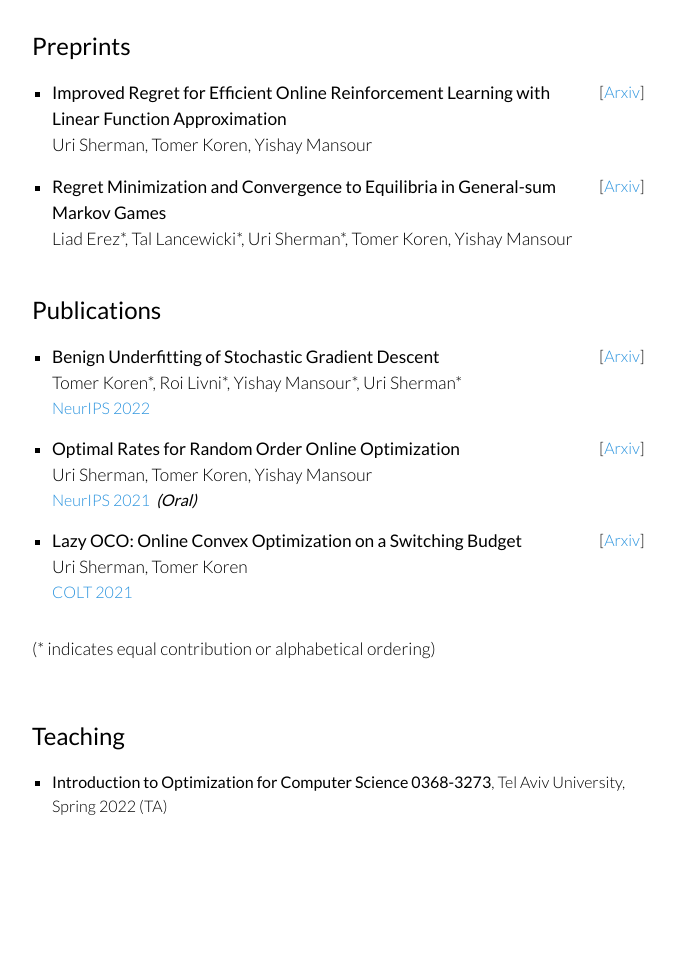
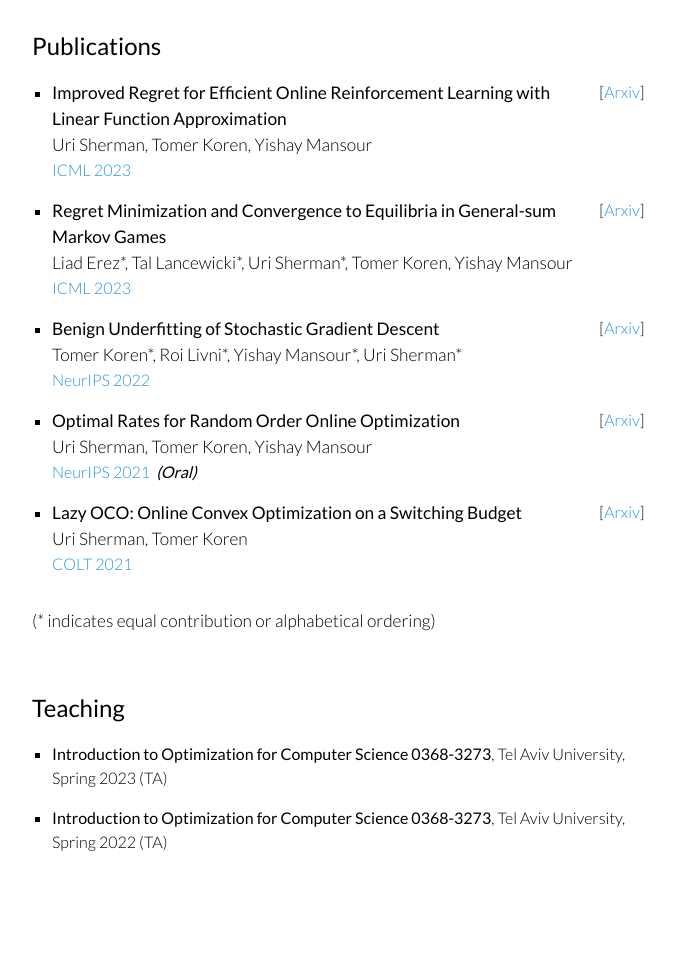
Before and after one commit to urisherman/urisherman.github.io, a Jekyll site: the page built from index.md, in a window 1280 px wide. Shown: the part 653-1619 px from the top of the page, without its empty margins (304-979 px from the left). Built offline with Jekyll 4.4.1, drawn with Linux system fonts in a browser that asks for light colours; before the commit the page ends 1583 px from its top, so only the background shows below that.

Commit message:
icml2023

```diff
--- a/_layouts/home.html
+++ b/_layouts/home.html
@@ -11,7 +11,7 @@ layout: default
   </div>
 </div>
 
-<div class="row g-5 mb-4">
+<!-- <div class="row g-5 mb-4">
     <div class="s-h2 pb-2 mb-2">Preprints</div>
 
     {% for item in site.data.papers.preprints %}
@@ -37,7 +37,7 @@ layout: default
         </span></div>
       </div>
     {% endfor %}
-</div>
+</div> -->
 
 <div class="row g-5 mb-3">
     <div class="s-h2 pb-2 mb-2">Publications</div>
@@ -83,6 +83,13 @@ layout: default
           <li>
             <p>
               <span class="s-teach">
+                <span style="font-weight: 500;">Introduction to Optimization for Computer Science 0368-3273</span>, Tel Aviv University, Spring 2023 (TA)
+              </span>
+            </p>
+          </li>
+          <li>
+            <p>
+              <span class="s-teach">
                 <span style="font-weight: 500;">Introduction to Optimization for Computer Science 0368-3273</span>, Tel Aviv University, Spring 2022 (TA)
               </span>
             </p>
```
Also changed, not shown: _data/papers.yml (+15 -5 lines).
